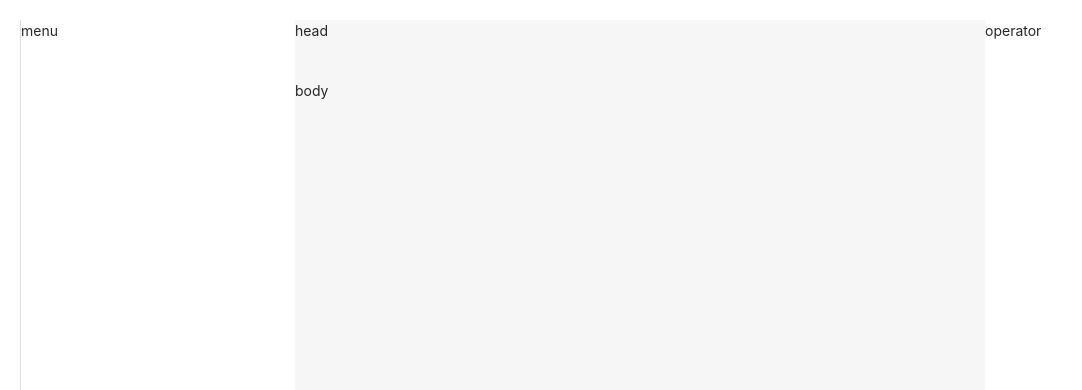
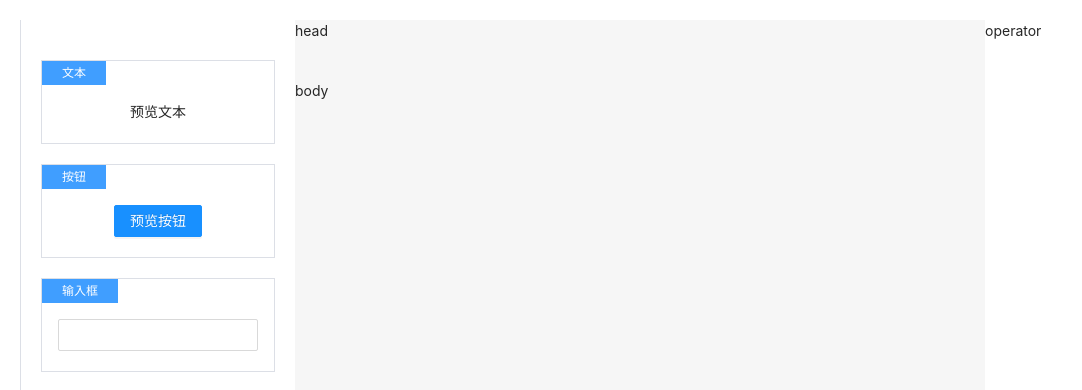
Before and after one commit to monody517/react-visual-editor-tutorial, a React (Vite) app: page / in a window 1280 px wide. Shown: the top 390 px of the page, without its empty margins (0-1082 px from the left). Built offline with nearby package versions, Linux system fonts and the light colour scheme.

Commit message:
左侧菜单显示预定义的组件列表

```diff
--- a/src/App.tsx
+++ b/src/App.tsx
@@ -1,7 +1,10 @@
 import { useRef, useState } from 'react'
 import './app.scss'
 import { useCallbackRef } from './packages/hook/useCallbackRefs'
-import { ReactVisualEditor } from './packages/views/ReactVisualEditor'
+import { ReactVisualEditor } from './packages/ReactVisualEditor'
+import { ReactVisualEditorValue } from './packages/ReactVisualEditor.utils'
+import { visualConfig } from './visual.config'
+
 
 export default () => {
     // const [pos,setPos] = useState({
@@ -46,6 +49,14 @@
     //     return {mouseDown}
     // })()
 
+    const [editorValue, setEditorValue] = useState({
+        container: {
+            width: 1000,
+            height: 700
+        },
+        blocks: [],
+    }as ReactVisualEditorValue)
+
     return (
         // <div>
         //     <div
@@ -62,6 +73,9 @@
         //     >
         //     </div>
         //     </div>
-        <ReactVisualEditor />
+        <div>
+            <ReactVisualEditor config={visualConfig} value={editorValue} onChange={setEditorValue}/>
+        </div>
+
     )
 }
--- a/src/packages/views/ReactVisualEditor.scss
+++ b/src/packages/ReactVisualEditor.scss
@@ -34,6 +34,40 @@
         width: $menuSize;
         background-color: white;
         border-left: 1px solid $ibc;
+        padding: 20px;
+        box-sizing: border-box;
+        .react-visual-editor-menu-item{
+            border: 1px solid $ibc;
+            margin-top: 20px;
+            position: relative;
+            padding: 40px 16px 20px 16px;
+            text-align: center;
+
+            &:after{
+                position: absolute;
+                top: 0;
+                left: 0;
+                right: 0;
+                bottom: 0;
+                content: '';
+            }
+
+            &:hover{
+                border-color: $primary;
+                cursor: move;
+            }
+
+            .react-visual-editor-menu-item-name{
+                position: absolute;
+                top: 0;
+                left: 0;
+                background-color: $primary;
+                color: white;
+                font-size: 12px;
+                line-height: 2em;
+                padding: 0 20px;
+            }
+        }
     }
     .react-visual-editor-operator{
         position: absolute;
--- /dev/null
+++ b/src/packages/ReactVisualEditor.tsx
@@ -0,0 +1,31 @@
+import { Component } from 'react';
+import './ReactVisualEditor.scss'
+import { ReactVisualEditorConfig, ReactVisualEditorValue } from './ReactVisualEditor.utils'
+
+export const ReactVisualEditor: React.FC<{
+    value: ReactVisualEditorValue,
+    onChange: (val: ReactVisualEditorValue) => void,
+    config: ReactVisualEditorConfig
+}> = (props) => {
+    console.log(props);
+    return (
+        <div className="react-visual-editor">
+            <div className="react-visual-editor-menu">
+                {props.config.componentArray.map((component, index) => {
+                    return (
+                        <div className="react-visual-editor-menu-item" key={index}>
+                            {component.preview()}
+                            <div className="react-visual-editor-menu-item-name">
+                                {component.name}
+                            </div>
+                        </div>
+                    )
+
+                })}
+            </div>
+            <div className="react-visual-editor-head">head</div>
+            <div className="react-visual-editor-operator">operator</div>
+            <div className="react-visual-editor-body">body</div>
+        </div>
+    )
+}
--- /dev/null
+++ b/src/packages/ReactVisualEditor.utils.tsx
@@ -0,0 +1,63 @@
+/**
+ * 容器内每个元素的数据类型
+ */
+export interface ReactVisualEditorBlock{
+    componentKey: string,   // component对象中的key，通过这个来找到visual config中的component
+    top: number,    // component对象的top值
+    left: number,   // component对象的left值
+}
+
+/**
+ * 编辑器编辑的数据类型
+ */
+export interface ReactVisualEditorValue {
+    container: {
+        height: number,     // 容器高度
+        width: number,      // 容器宽度
+    },
+    blocks: ReactVisualEditorBlock[],   //  容器数组
+}
+
+/**
+ * 编辑器中预定义组件的类型
+ */
+export interface ReactVisualEditorComponent {
+    key: string,  // 组件唯一标识
+    name: string, // 组件预览显示名称
+    preview: () => JSX.Element, // 组件预览时的内容
+    render: () => JSX.Element, // 组件拖拽出来的内容
+}
+
+/**
+ * 创建一个编辑器预设配置信息对象
+ */
+export function createVisualConfig() {
+    /**用于block数据，通过componentKey找到这个component对象，使用component对象的render属性渲染内容到container容器中 */
+    const componentMap: { [k: string]: ReactVisualEditorComponent } = {}
+    /**用于在menu中渲染预定义的组件列表 */
+    const componentArray: ReactVisualEditorComponent[] = []
+
+    /**
+     * 注册一个组件
+     */
+    function registryComponent(key: string, option: Omit<ReactVisualEditorComponent, 'key'>) {
+        if (componentMap[key]) {
+            const index = componentArray.indexOf(componentMap[key])
+            componentArray.splice(index, 1)
+        }
+        const newComponent = {
+            key,
+            ...option
+        }
+        componentArray.push(newComponent)
+        componentMap[key] = newComponent
+    }
+
+    return {
+        componentArray,
+        componentMap,
+        registryComponent
+    }
+}
+
+export type ReactVisualEditorConfig  = ReturnType<typeof createVisualConfig>
--- a/src/packages/views/ReactVisualEditor.tsx
+++ /dev/null
@@ -1,12 +0,0 @@
-import './ReactVisualEditor.scss'
-
-export const ReactVisualEditor: React.FC<{}> = () => {
-    return (
-        <div className="react-visual-editor">
-            <div className="react-visual-editor-menu">menu</div>
-            <div className="react-visual-editor-head">head</div>
-            <div className="react-visual-editor-operator">operator</div>
-            <div className="react-visual-editor-body">body</div>
-        </div>
-    )
-}
--- /dev/null
+++ b/src/visual.config.tsx
@@ -0,0 +1,22 @@
+import {Button, Input} from "antd";
+import { createVisualConfig } from "./packages/ReactVisualEditor.utils";
+
+export const visualConfig = createVisualConfig()
+
+visualConfig.registryComponent('text', {
+    name: '文本',
+    preview: ()=> <span>预览文本</span>,
+    render: ()=><span>渲染文本</span>,
+})
+
+visualConfig.registryComponent('button', {
+    name: '按钮',
+    preview: () => <Button type="primary">预览按钮</Button>,
+    render: ()=><Button type="primary">渲染按钮</Button>,
+})
+
+visualConfig.registryComponent('input', {
+    name: '输入框',
+    preview: () => <Input />,
+    render: ()=><Input />,
+})
```
